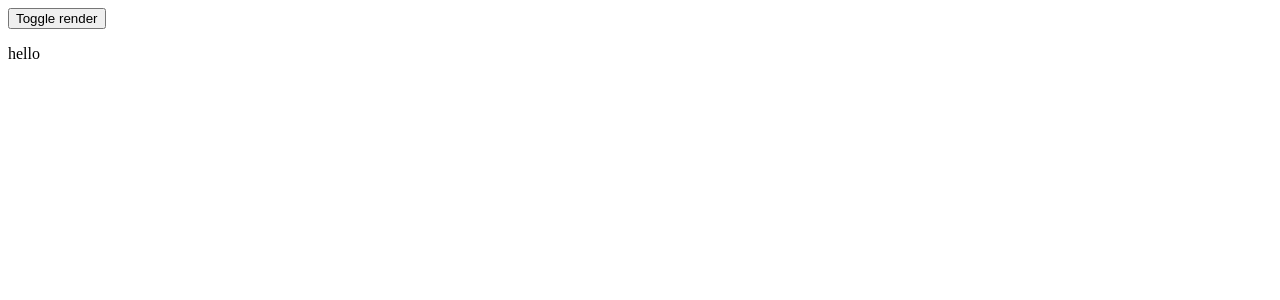
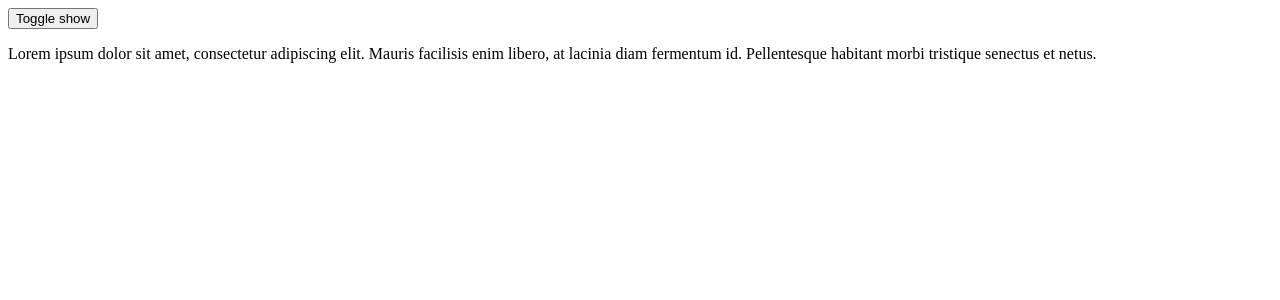
Before and after one commit to manbow1206/vue-doc-test, a Vue app: page / in a window 1280 px wide. Shown: the top 300 px of the page. Built offline with nearby package versions, Linux system fonts and the light colour scheme.

Commit message:
Custom Transition Classes for Enter/Leave & List Transitions

```diff
--- a/src/components/Lab.vue
+++ b/src/components/Lab.vue
@@ -1,10 +1,8 @@
 <template>
-<div id="demo">
-  <button @click="show = !show">
-    Toggle render
-  </button>
-  <transition name="slide-fade">
-    <p v-if="show">hello</p>
+<div id="example-2">
+  <button @click="show = !show">Toggle show</button>
+  <transition name="bounce">
+    <p v-if="show">Lorem ipsum dolor sit amet, consectetur adipiscing elit. Mauris facilisis enim libero, at lacinia diam fermentum id. Pellentesque habitant morbi tristique senectus et netus.</p>
   </transition>
 </div>
 </template>
@@ -19,15 +17,21 @@ export default {
 }
 </script>
 <style>
-.slide-fade-enter-active {
-  transition: all .3s ease;
+.bounce-enter-active {
+  animation: bounce-in .5s;
 }
-.slide-fade-leave-active {
-  transition: all .8s cubic-bezier(1.0, 0.5, 0.8, 1.0);
+.bounce-leave-active {
+  animation: bounce-in .5s reverse;
 }
-.slide-fade-enter, .slide-fade-leave-to
-/* .slide-fade-leave-active below version 2.1.8 */ {
-  transform: translateX(10px);
-  opacity: 0;
+@keyframes bounce-in {
+  0% {
+    transform: scale(0);
+  }
+  50% {
+    transform: scale(1.5);
+  }
+  100% {
+    transform: scale(1);
+  }
 }
 </style>
```
